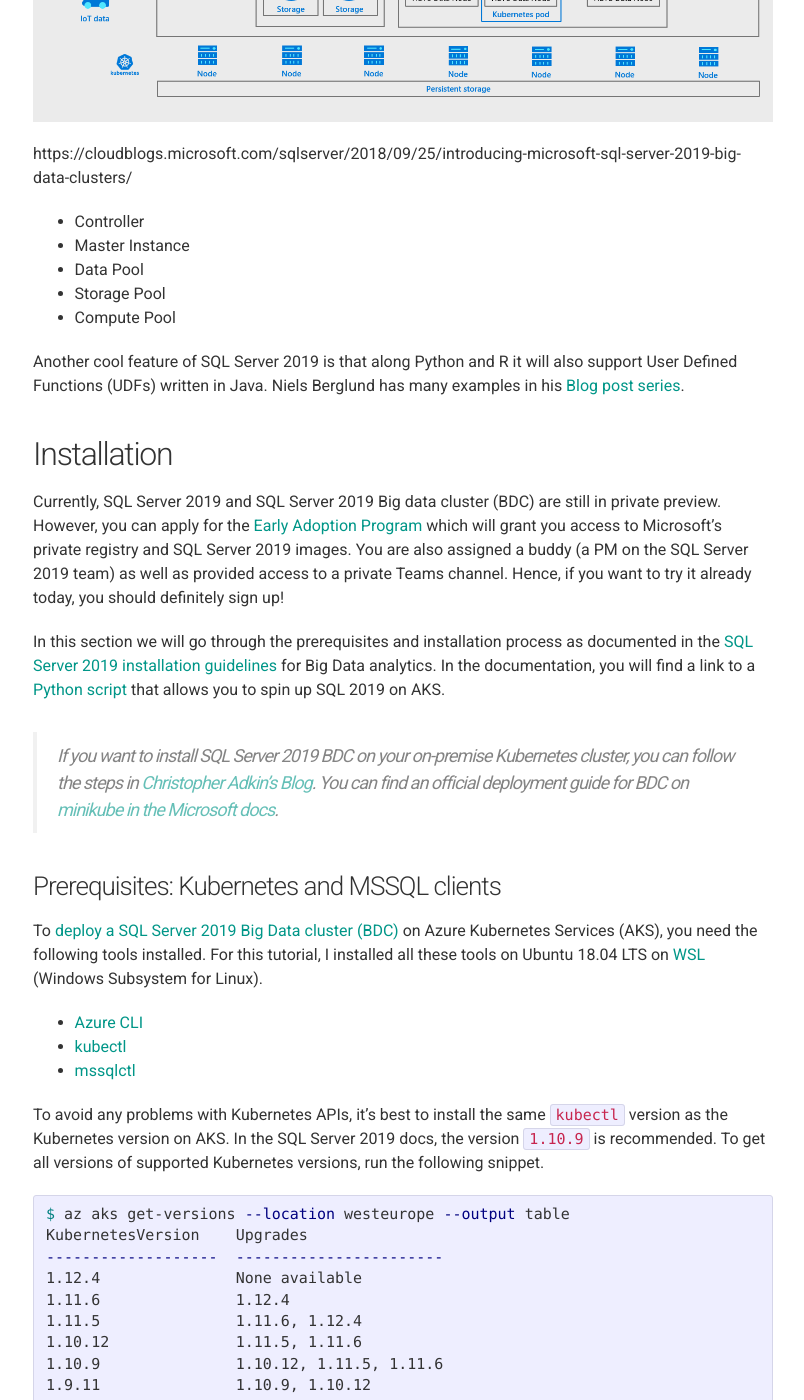
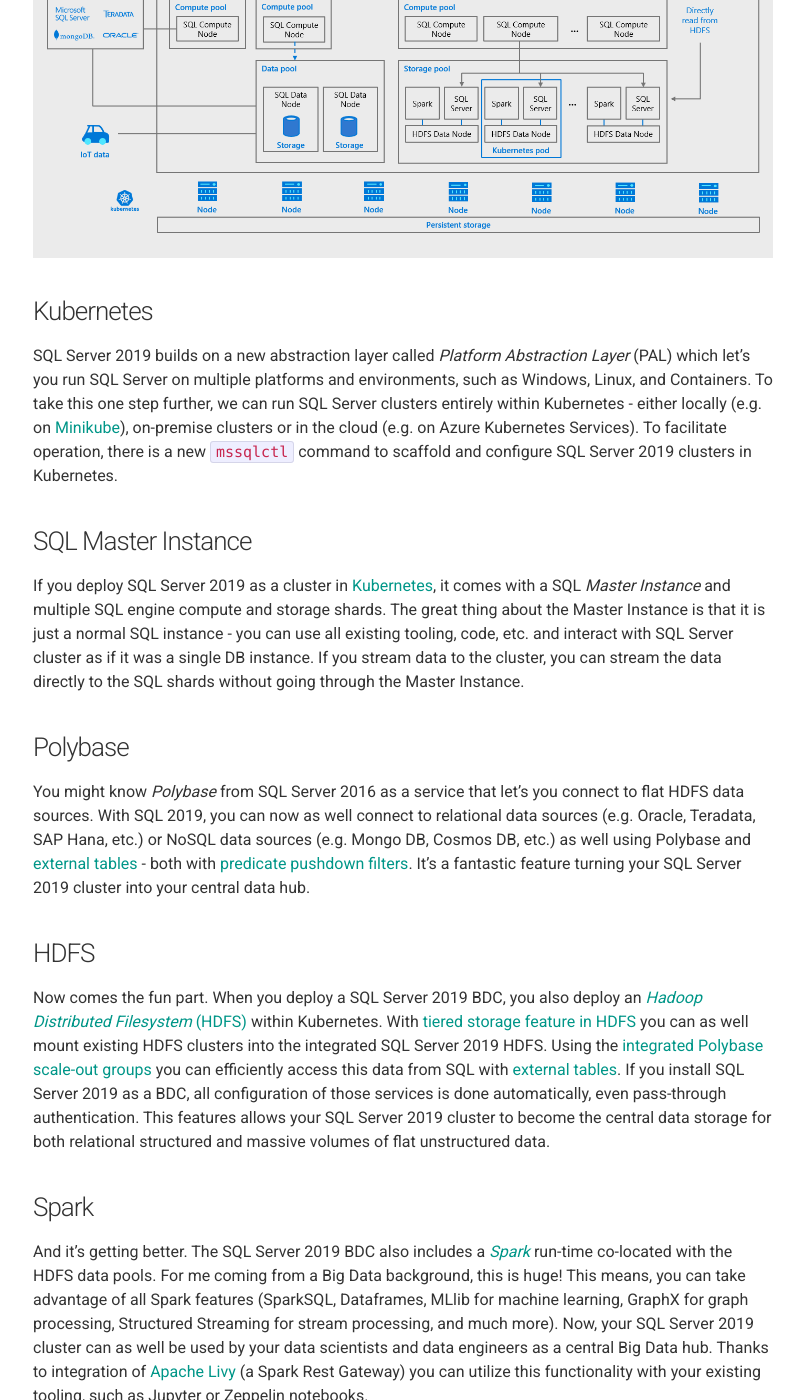
Before and after one commit to chaosmail/chaosmail.github.com, a Jekyll site: the page built from _posts/2019-02-01-getting-started-with-sql2019.md, in a window 1280 px wide and 1400 px high, scrolled down 839 px. Shown: the whole window, without its empty margins (237-1041 px from the left). Built offline with Jekyll 4.4.1, drawn with Linux system fonts in a browser that asks for light colours; nearby versions of some CDN libraries; comment, search, counter and statistics services are not loaded; some of the changed text lies outside the part shown.

Commit message:
update sql 2019 intro

```diff
--- a/_posts/2019-02-01-getting-started-with-sql2019.md
+++ b/_posts/2019-02-01-getting-started-with-sql2019.md
@@ -7,25 +7,41 @@
 comments: true
 ---
 
-Microsoft latest [SQL Server 2019][sql-server-2019] comes in a new version, the SQL Server Big Data cluster (BDC). There are a couple of cool things about the BDC version: (1) it runs on [Kubernetes][kubernetes], (2) it integrates a sharded SQL engine, (3) it integrates [HDFS][apache-hdfs] (a distributed file storage), (4) it integrates [Spark][apache-spark] (a distributed compute engine), (5) and both services Spark and HDFS run behind an [Apache Knox][apache-knox] Gateway (HTTPS application gateway for Hadoop). On top, using Polybase you can connect to many different external data sources such as MongoDB, Oracle, Teradata, SAP Hana, and many more. Hence, SQL Server 2019 Big Data cluster (BDC) is a scalable, performant and maintainable SQL platform, Data Warehouse, Data Lake and Data Science platform without compromise for the cloud and on-premise. In this blog post I want to give you a quick start tutorial into [SQL 2019 Big Data clusters (BDC)][sql-server-2019-bigdata] and show you how to set it up on Azure Kubernetes Services (AKS), upload some data to HDFS and access the data from SQL and Spark.
+Microsoft latest [SQL Server 2019][sql-server-2019] comes in a new version, the SQL Server 2019 Big Data cluster (BDC). There are a couple of cool things about the BDC version: (1) it runs on [Kubernetes][kubernetes], (2) it integrates a sharded SQL engine, (3) it integrates [HDFS][apache-hdfs] (a distributed file storage), (4) it integrates [Spark][apache-spark] (a distributed compute engine), (5) and both services Spark and HDFS run behind an [Apache Knox][apache-knox] Gateway (HTTPS application gateway for Hadoop). On top, using Polybase you can connect to many different external data sources such as MongoDB, Oracle, Teradata, SAP Hana, and many more. Hence, SQL Server 2019 Big Data cluster (BDC) is a scalable, performant and maintainable SQL platform, Data Warehouse, Data Lake and Data Science platform without compromise for the cloud and on-premise. In this blog post I want to give you a quick start tutorial into [SQL 2019 Big Data clusters (BDC)][sql-server-2019-bigdata] and show you how to set it up on Azure Kubernetes Services (AKS), upload some data to HDFS and access the data from SQL and Spark.
 
 ## SQL Server 2019 Big Data cluster (BDC)
 
+[SQL Server 2019 Big Data cluster (BDC)][sql-server-2019-bigdata] is one of the most exciting pieces of technologies I have seen in a long time. Here is why.
+
+The following figure (Source: [microsoft.com/sqlserver](https://cloudblogs.microsoft.com/sqlserver/2018/09/25/introducing-microsoft-sql-server-2019-big-data-clusters/)) shows the architecture for SQL Server 2019 Big Data cluster (BDC) running on top of Kubernetes.
+
 ![SQL Server 2019 for Big Data architecture]({{ site.baseurl }}/images/sql2019/SQL-Server-2019-big-data-cluster.png "SQL Server 2019 for Big Data architecture"){: .image-col-1}
 
-https://cloudblogs.microsoft.com/sqlserver/2018/09/25/introducing-microsoft-sql-server-2019-big-data-clusters/
+### Kubernetes
+SQL Server 2019 builds on a new abstraction layer called *Platform Abstraction Layer* (PAL) which let's you run SQL Server on multiple platforms and environments, such as Windows, Linux, and Containers. To take this one step further, we can run SQL Server clusters entirely within Kubernetes - either locally (e.g. on [Minikube](https://kubernetes.io/docs/setup/minikube/)), on-premise clusters or in the cloud (e.g. on Azure Kubernetes Services). To facilitate operation, there is a new `mssqlctl` command to scaffold and configure SQL Server 2019 clusters in Kubernetes.
 
-* Controller
-* Master Instance
-* Data Pool
-* Storage Pool
-* Compute Pool
+### SQL Master Instance
+If you deploy SQL Server 2019 as a cluster in [Kubernetes][kubernetes], it comes with a SQL *Master Instance* and multiple SQL engine compute and storage shards. The great thing about the Master Instance is that it is just a normal SQL instance - you can use all existing tooling, code, etc. and interact with SQL Server cluster as if it was a single DB instance. If you stream data to the cluster, you can stream the data directly to the SQL shards without going through the Master Instance.
 
-Another cool feature of SQL Server 2019 is that along Python and R it will also support User Defined Functions (UDFs) written in Java. Niels Berglund has many examples in his [Blog post series](http://www.nielsberglund.com/s2k19_ext_framework_java/).
+### Polybase
+You might know *Polybase* from SQL Server 2016 as a service that let's you connect to flat HDFS data sources. With SQL 2019, you can now as well connect to relational data sources (e.g. Oracle, Teradata, SAP Hana, etc.) or NoSQL data sources (e.g. Mongo DB, Cosmos DB, etc.) as well using Polybase and [external tables](https://docs.microsoft.com/en-us/sql/relational-databases/polybase/data-virtualization?view=sqlallproducts-allversions) - both with [predicate pushdown filters](https://blogs.msdn.microsoft.com/sql_server_team/predicate-pushdown-and-why-should-i-care/). It's a fantastic feature turning your SQL Server 2019 cluster into your central data hub.
+
+### HDFS
+Now comes the fun part. When you deploy a SQL Server 2019 BDC, you also deploy an [*Hadoop Distributed Filesystem* (HDFS)][apache-hdfs] within Kubernetes. With [tiered storage feature in HDFS](https://www.microsoft.com/en-us/research/project/tiered-storage/) you can as well mount existing HDFS clusters into the integrated SQL Server 2019 HDFS. Using the [integrated Polybase scale-out groups](https://docs.microsoft.com/en-us/sql/relational-databases/polybase/configure-scale-out-groups-windows?view=sqlallproducts-allversions) you can efficiently access this data from SQL with [external tables](https://docs.microsoft.com/en-us/sql/relational-databases/polybase/data-virtualization-csv?view=sqlallproducts-allversions). If you install SQL Server 2019 as a BDC, all configuration of those services is done automatically, even pass-through authentication. This features allows your SQL Server 2019 cluster to become the central data storage for both relational structured and massive volumes of flat unstructured data.
+
+### Spark
+And it's getting better. The SQL Server 2019 BDC also includes a [*Spark*][apache-spark] run-time co-located with the HDFS data pools. For me coming from a Big Data background, this is huge! This means, you can take advantage of all Spark features (SparkSQL, Dataframes, MLlib for machine learning, GraphX for graph processing, Structured Streaming for stream processing, and much more). Now, your SQL Server 2019 cluster can as well be used by your data scientists and data engineers as a central Big Data hub. Thanks to integration of [Apache Livy](https://livy.incubator.apache.org/) (a Spark Rest Gateway) you can utilize this functionality with your existing tooling, such as Jupyter or Zeppelin notebooks.
+
+### Much More ... (Knox, Grafana, SSIS, Report Server, etc.)
+Once we are running in Kubernetes, we can as well add many more services to the cluster and manage, operate, and scale them together. The Spark and HDFS functionality is provided behind an [Apache Knox Gateway][apache-knox](HTTPS application gateway for Hadoop) and can be integrated into many other existing services (e.g. processes writing to HDFS, etc.). SQL Server 2019 BDC ships as well with an integrated Grafana dashboard for monitoring all relevant service metrics.
+
+Deploying other co-located to the same Kubernetes cluster becomes quite easy. Services such as SSIS, SSAS or Report Server can simply be deployed and scaled to the same SQL Server 2019 cluster as additional Kubernetes pods.
+
+Another cool feature of SQL Server 2019 worth mentioning is that along Python and R it will also support User Defined Functions (UDFs) written in Java. Niels Berglund has many examples in his [Blog post series](http://www.nielsberglund.com/s2k19_ext_framework_java/).
 
 ## Installation
 
-Currently, SQL Server 2019 and SQL Server 2019 Big data cluster (BDC) are still in private preview. However, you can apply for the [Early Adoption Program][sql-server-2019-early-adoption] which will grant you access to Microsoft's private registry and SQL Server 2019 images. You are also assigned a buddy (a PM on the SQL Server 2019 team) as well as provided access to a private Teams channel. Hence, if you want to try it already today, you should definitely sign up!
+Currently, SQL Server 2019 and SQL Server 2019 Big data cluster (BDC) are still in private preview. However, you can apply for the [Early Adoption Program][sql-server-2019-early-adoption] which will grant you access to Microsoft's private registry and SQL Server 2019 images. You are also assigned a buddy (a PM on the SQL Server 2019 team) as well as granted access to a private Teams channel. Hence, if you want to try it already today, you should definitely sign up!
 
 In this section we will go through the prerequisites and installation process as documented in the [SQL Server 2019 installation guidelines][sql-server-2019-deploy-bigdata] for Big Data analytics. In the documentation, you will find a link to a [Python script][sql-server-2019-deploy-bigdata-github] that allows you to spin up SQL 2019 on AKS.
 
@@ -79,11 +95,15 @@
 
 [Azure Data Studio][azure-data-studio] is a cross-platform management tool for Microsoft databases. It's like SQL Server Management Studio on top of the popular VS Code editor engine, a rich T-SQL editor with IntelliSense and Plugin support. Currently, it's the easiest way to connect to the different SQL Server 2019 endpoints (SQL, HDFS, and Spark). To do so, you need to [install Data Studio][azure-data-studio-install] and the [SQL Server 2019 extension][azure-data-studio-install-sql2019].
 
+The following screenshot (Source: [Microsoft/azuredatastudio](https://github.com/Microsoft/azuredatastudio)) shows an overview of Azure Data Studio and its capabilities.
+
+![Azure Data Studio overview]({{ site.baseurl }}/images/sql2019/data-studio-overview.jpg "Azure Data Studio overview"){: .image-col-1}
+
 Azure Data Studio also supports Jupyter-style notebooks for T-SQL and Spark. The following screenshot shows Data Studio with the notebooks extension.
 
 ![Azure Data Studio with SQL Server 2019 extension]({{ site.baseurl }}/images/sql2019/data-studio.png "Azure Data Studio with SQL Server 2019 extension"){: .image-col-1}
 
-### Install SQL Server 2019 BDC on AKS
+### Install SQL Server 2019 BDC on Azure Kubernetes Services (AKS)
 
 In this section, we will follow the steps from the [installation script][sql-server-2019-deploy-bigdata-github] in order to install SQL Server 2019 for Big Data on AKS. I will give you a bit more details and explanation about the executed steps. If you just want to install SQL Server 2019 for Big Data, you can as well just use the script.
 
@@ -248,6 +268,8 @@
 * [Azure Data Studio][azure-data-studio]
 * [SQL Workshops][sql-workshops]
 
+> Thanks to [Kaijisse Waaijer](https://www.linkedin.com/in/kaijisse-w-85304ba0/).
+
 [sql-server-2019]: https://www.microsoft.com/en-us/sql-server/sql-server-2019
 [sql-server-2019-bigdata]: https://docs.microsoft.com/en-us/sql/big-data-cluster/big-data-cluster-overview?view=sql-server-ver15
 [kubernetes]: https://kubernetes.io/
```
